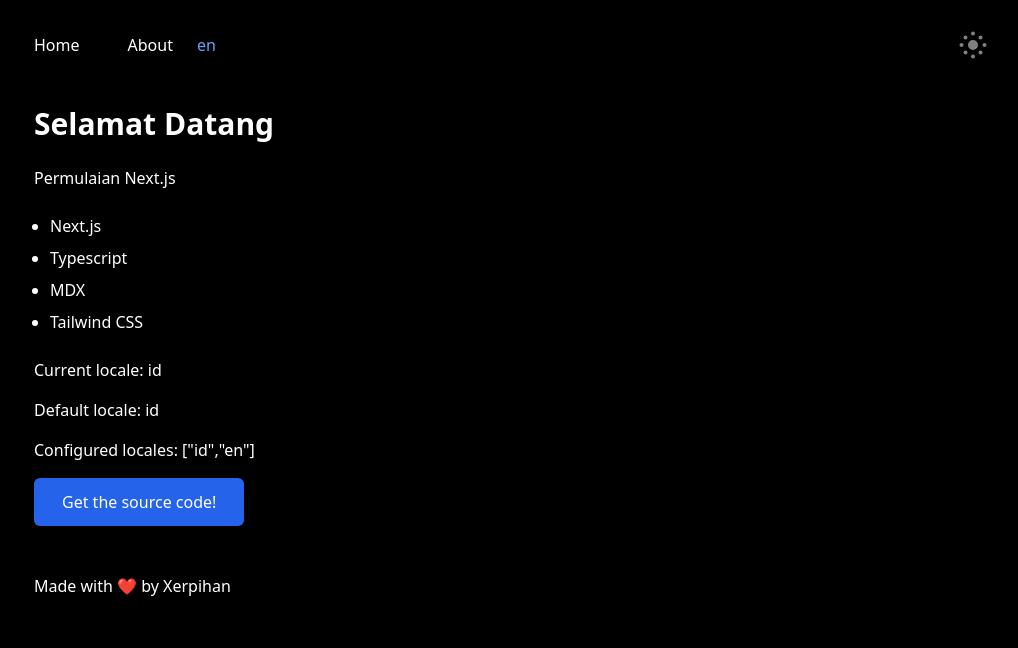
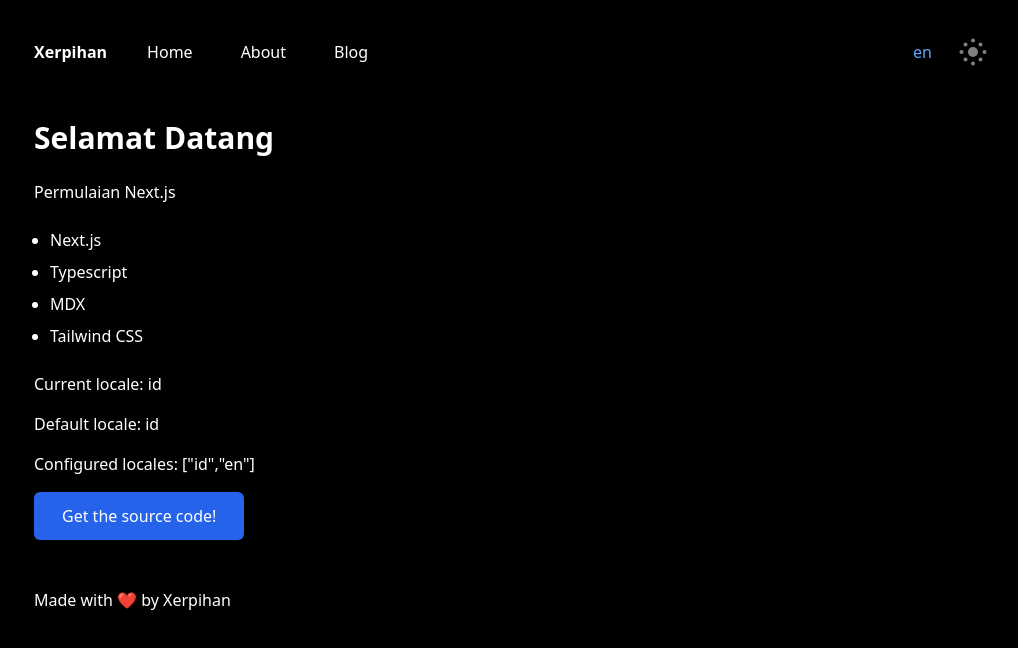
Before and after one commit to yasanugroho/silver-doodle, a Next.js app: page / in a window 1280 px wide. Shown: the top 648 px of the page, without its empty margins (126-1144 px from the left). Built offline with nearby package versions, Linux system fonts and the light colour scheme; what @tailwindcss/typography would draw is missing.

Commit message:
Change posts to blog

```diff
--- a/components/Navigation.tsx
+++ b/components/Navigation.tsx
@@ -8,16 +8,25 @@ const Navigation: React.FC = () => {
   const isPosts = router.pathname.split('/')[2] === '[slug]';
 
   return (
-    <nav>
+    <nav className="flex flex-1 justify-center items-center">
+      <div className="font-bold mr-10">
+        Xerpihan
+      </div>
       <Link href="/">
         <a className="text-gray-900 dark:text-white pr-6 py-4">Home</a>
       </Link>
       <Link href="/about">
         <a className="text-gray-900 dark:text-white px-6 py-4">About</a>
       </Link>
+      <Link href="/blog">
+        <a className="text-gray-900 dark:text-white px-6 py-4">Blog</a>
+      </Link>
+      <div className="flex-1"></div>
 
       {/* Hide language switcher in posts */}
-      {!isPosts && <LocaleSwitcher />}
+      <div className="mr-5">
+        {!isPosts && <LocaleSwitcher />}
+      </div>
     </nav>
   );
 };
```
Also changed, not shown: pages/blog/[slug].tsx (renamed from pages/posts/[slug].tsx), pages/blog/index.tsx (renamed from pages/posts/index.tsx).
